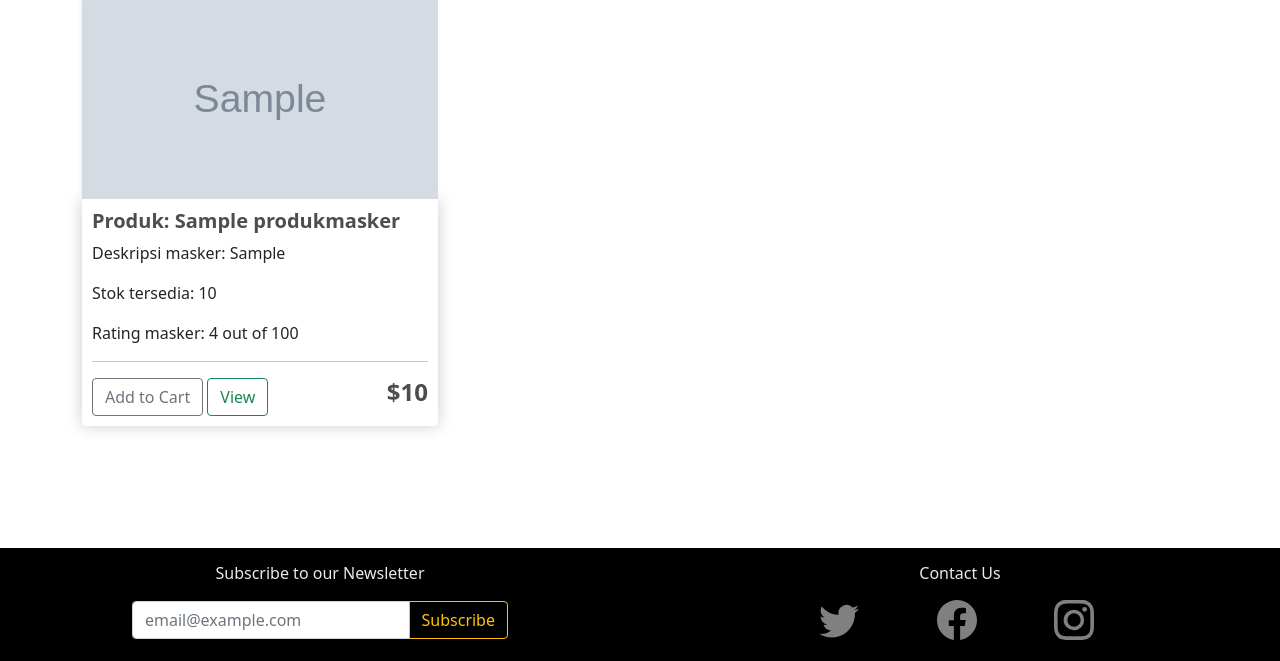
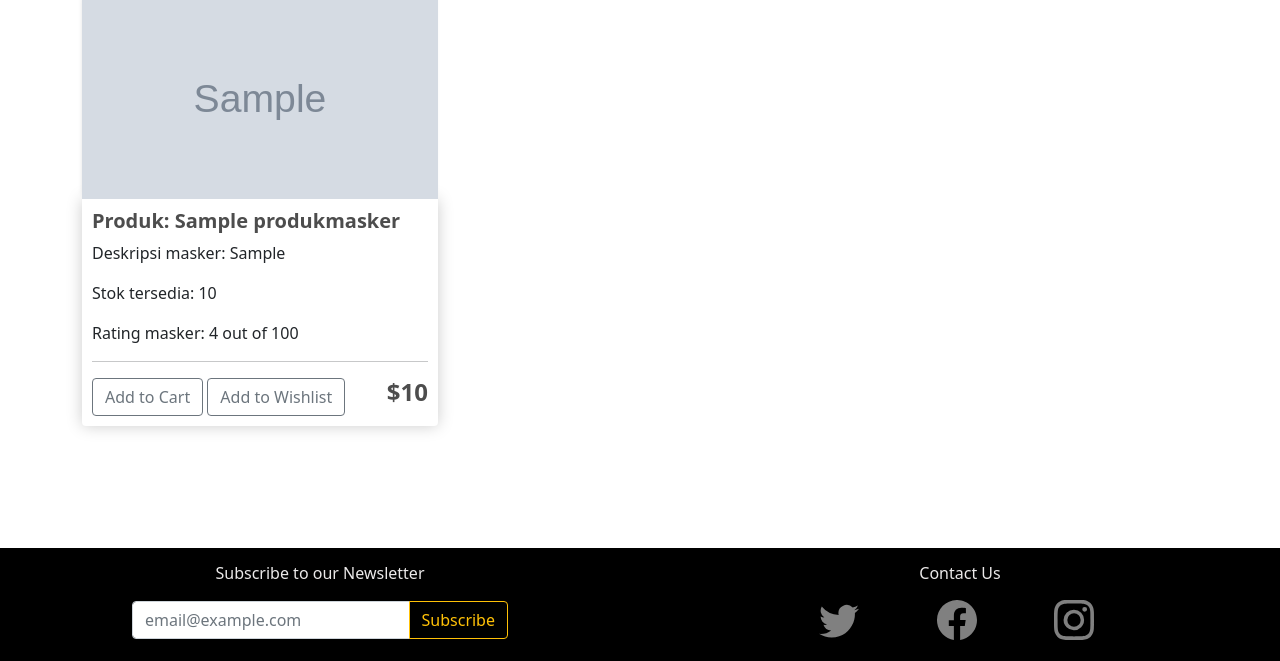
Before and after one commit to Krentt/Kuliah-PBP-TugasAkhir-Web, a Django app: page /product_list_page/ in a window 1280 px wide. Shown: the part 139-800 px from the top of the page. Run offline with Django 3.2, Linux system fonts and the light colour scheme; tables that the repository leaves empty hold one stand-in row (values such as "Sample post"); grey boxes marked "Sample" are stand-in pictures; some libraries are stand-ins or nearby versions.

Commit message:
plp done

```diff
--- a/product_list_page/templates/product_list_page.html
+++ b/product_list_page/templates/product_list_page.html
@@ -50,7 +50,7 @@
                 <hr>
 
                 <button data-product={{ProdukMasker.id}} data-action="add" class="btn btn-outline-secondary add-btn update-cart">Add to Cart</button>
-                <a class="btn btn-outline-success" href="#">View</a>
+                <button data-product={{ProdukMasker.id}} data-action="add" class="btn btn-outline-secondary add-btn update-cart">Add to Wishlist</button>
                 <h4 style="display: inline-block; float: right"><strong>${{ ProdukMasker.harga }}</strong></h4>
 
               </div>
```
